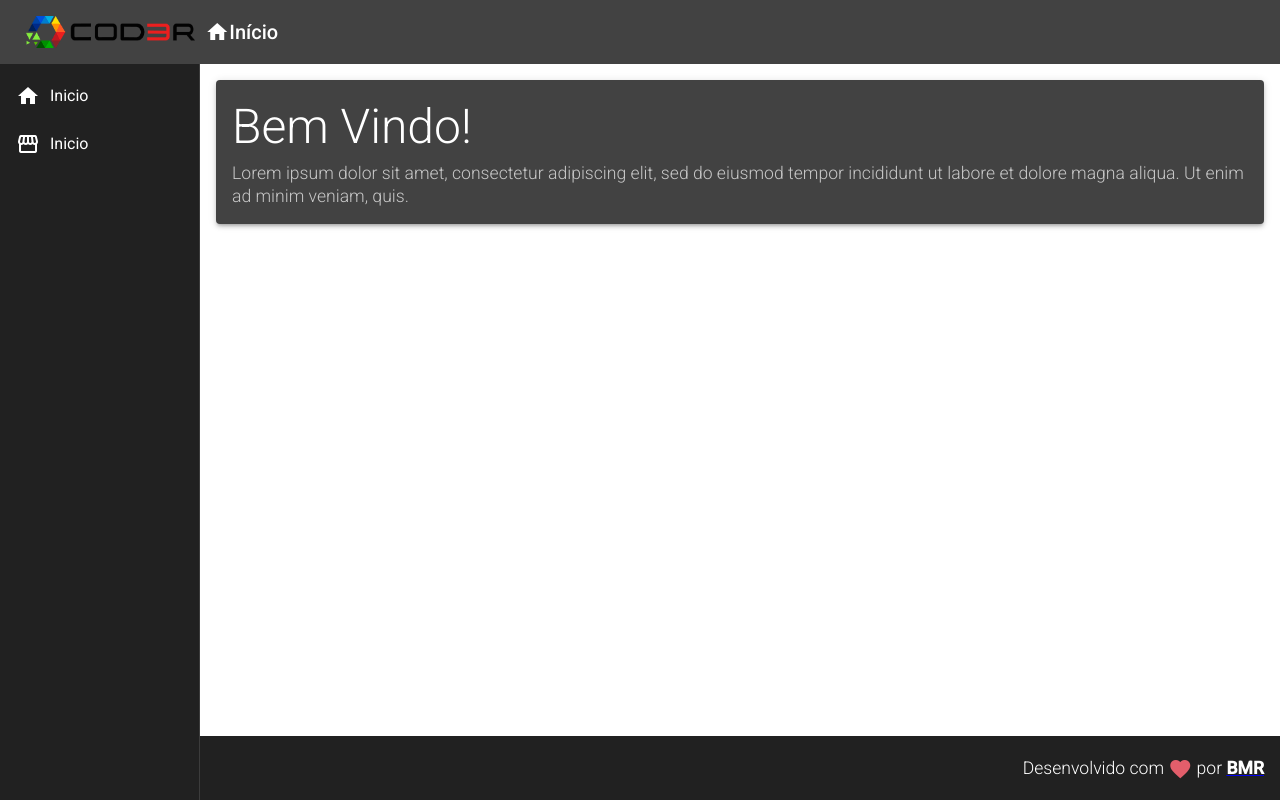
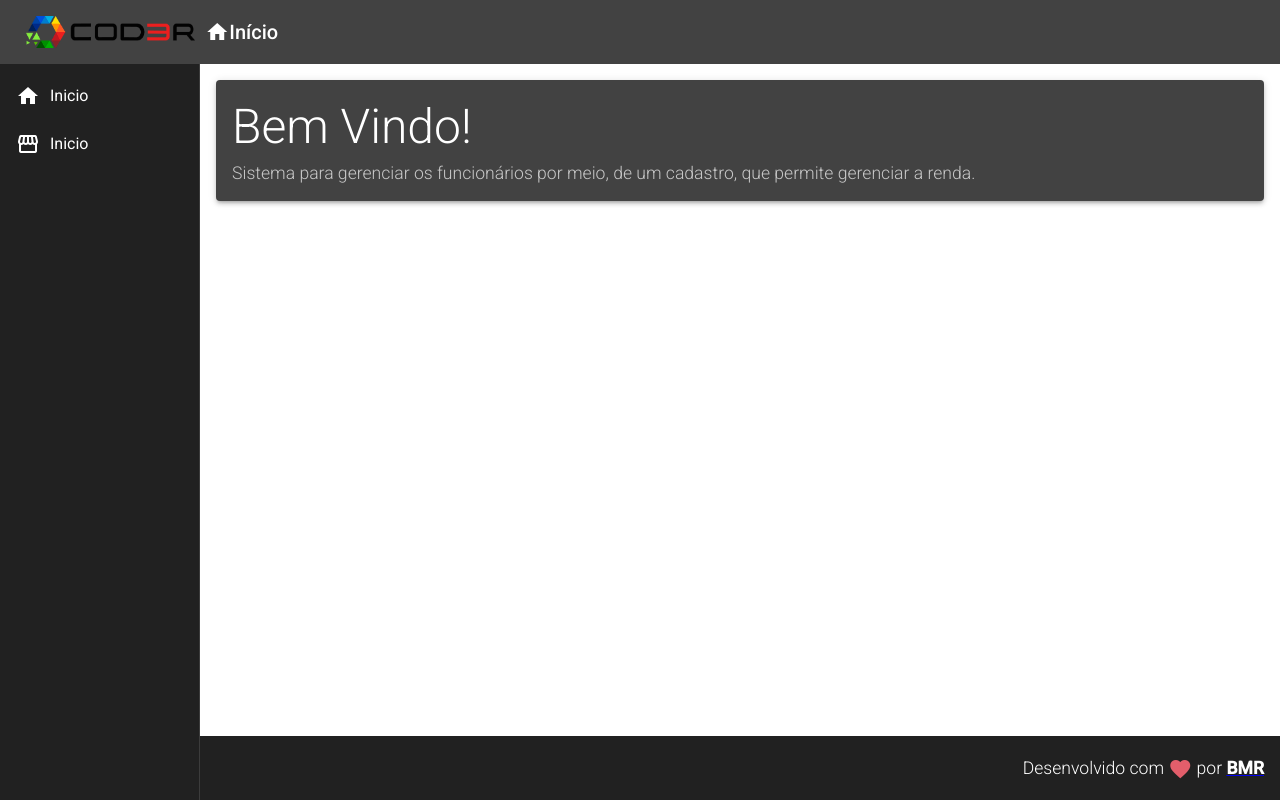
Before and after one commit to devBernardo-Mendes/Crud-Angular, an Angular app in the folder frontend/: page / in a window 1280 px wide. Built offline with nearby package versions, Linux system fonts and the light colour scheme.

Commit message:
docs: :memo: Add text the initial page

```diff
--- a/frontend/src/app/views/home/home.component.html
+++ b/frontend/src/app/views/home/home.component.html
@@ -3,7 +3,7 @@
         Bem Vindo!
     </mat-card-title>
     <mat-card-subtitle class="subtitle">
-        Lorem ipsum dolor sit amet, consectetur adipiscing elit, sed do eiusmod tempor incididunt ut labore et
-        dolore magna aliqua. Ut enim ad minim veniam, quis.
+        Sistema para gerenciar os funcionários por meio,
+        de um cadastro, que permite gerenciar a renda.
     </mat-card-subtitle>
 </mat-card>
```
